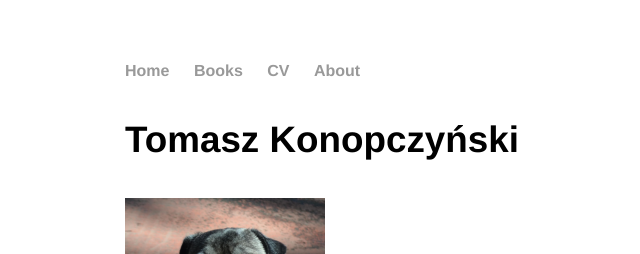
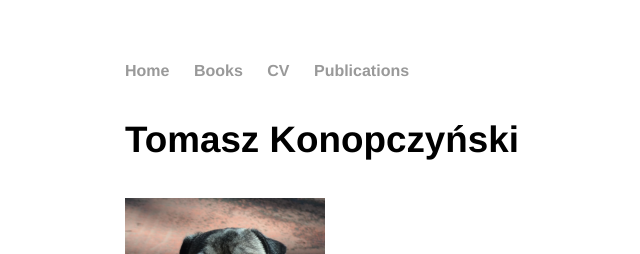
Before and after one commit to konopczynski/konopczynski.github.io, a Jekyll site: the page built from index.html, in a window 1280 px wide. Shown: the top 254 px of the page, without its empty margins (67-707 px from the left). Built offline with Jekyll 4.4.1, drawn with Linux system fonts in a browser that asks for light colours.

Commit message:
Update default.html

```diff
--- a/_layouts/default.html
+++ b/_layouts/default.html
@@ -14,7 +14,7 @@
 <li><a href="/">Home</a></li>
 <li><a href="/books">Books</a></li>
 <li><a href="/cv">CV</a></li>
-<li><a href="/about">About</a></li>
+<li><a href="/about">Publications</a></li>
 <!--<li><a href="/about">About</a></li>
 <li><a href="/blog">Blog</a></li>-->
 </ul>
```
